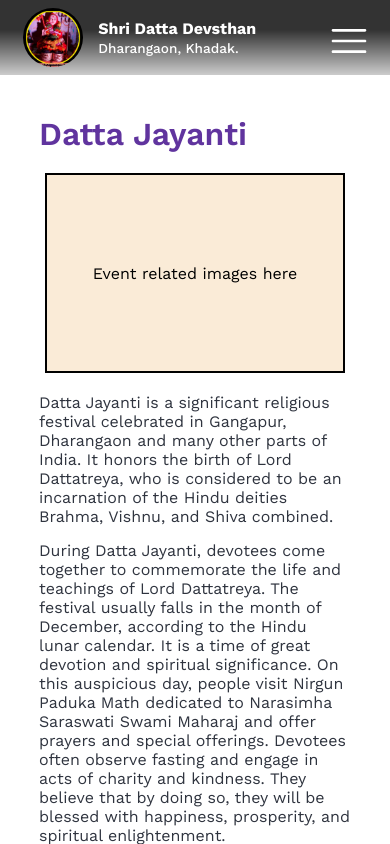
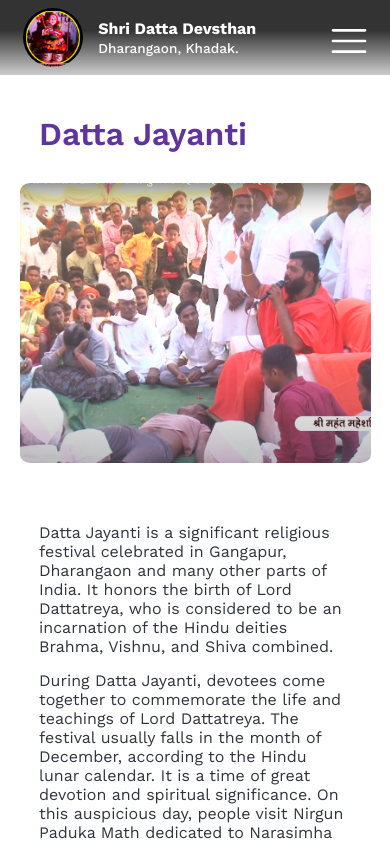
Before and after one commit to Girish3002/Project, a React (Vite) app: page /events in a window 390 px wide. Shown: the top 844 px of the page. Built offline with nearby package versions, Linux system fonts and the light colour scheme.

Commit message:
Media added

```diff
--- a/src/components/eventpagedata.jsx
+++ b/src/components/eventpagedata.jsx
@@ -2,12 +2,17 @@
 // import ParayanImg from "../assets/dtm9.jpg";
 // import PalkhiSolah from "../assets/dtm2.jpg";
 // import GuruPurnimaImg from "../assets/mgm1.jpg";
+import DattaJayantiImg from "../assets/Mgmf1.png";
+import GuruPurnima from "../assets/annadan2.jpeg";
+import ParayanImg from "../assets/parayan8.jpg";
+import Palkhisohala from "../assets/parayan8.jpg";
 
 const eventspageData = [
   {
     id: 1,
     // image: DattaJayantiImg,
     title: "Datta Jayanti",
+    image: DattaJayantiImg,
     description: [
       [
         "Datta Jayanti is a significant religious festival celebrated in Gangapur, Dharangaon and many other parts of India. It honors the birth of Lord Dattatreya, who is considered to be an incarnation of the Hindu deities Brahma, Vishnu, and Shiva combined.",
@@ -24,6 +29,7 @@ const eventspageData = [
     id: 2,
     // image: GuruPurnimaImg,
     title: "Guru Purnima",
+    image: GuruPurnima,
     description: [
       [
         "Guru Purnima is a special festival celebrated in Datta Devsthan and various parts of India to honor and express gratitude towards spiritual teachers or Gurus. It is observed on the full moon day in the month of Ashadha (June or July) as per the Hindu lunar calendar.",
@@ -42,6 +48,7 @@ const eventspageData = [
     id: 3,
     // image: ParayanImg,
     title: "Parayan Saptah",
+    image: ParayanImg,
     description: [
       [
         "Parayan Saptah is a week-long religious event that takes place in Gangapur, Dharangaon and other parts of India. It is dedicated to the recitation and study of sacred scriptures, particularly the Gurucharitra Granth, which narrates the life and teachings of Shri Narasimha Saraswati Swami Maharaj.",
--- a/src/components/pages/EventsPage/EventsPage.css
+++ b/src/components/pages/EventsPage/EventsPage.css
@@ -15,12 +15,13 @@
 
     display: flex;
     justify-content: space-between;
+    gap: 40px;
     /* width: 100vw; */
 
 }
 .events-page-description-left{
 
-    width: 70%;
+    width: 60%;
 }
 .events-page-description-left p{
     font-size: 1rem;
@@ -34,23 +35,27 @@ padding-bottom: 15px;
 }
 .events-page-description-right{
 
-    width: 30%;
+    width: 40%;
 }
 .events-page-description-right {
     display: flex;
     align-items: start;
+    margin-top: 10px;
     justify-content: center;
 
 }
-.events-page-description-right .sample-image {
-    width: 300px;
-    height: 200px;
-    border: 2px solid black;
-    background-color: antiquewhite;
+.events-page-description-right img{
+    height: 280px;
+   width: 480px;
+    object-fit: cover;
     text-align: center;
     display: flex;
+    justify-content: center;
+    align-items: center;
+    border-radius: 3%;
 
 }
+
 .events-page-description-right .sample-image .blank-image{
     display: flex;
     justify-content: center;
@@ -92,7 +97,18 @@ padding-bottom: 15px;
         width: 100%;
         margin-bottom:20px;
     }
+    .events-page-description-right img{
+        width: 90vw;
+        /* max-height: 280px; */
 
+        object-fit: cover;
+        text-align: center;
+        display: flex;
+        justify-content: center;
+        align-items: center;
+        border-radius: 3%;
+
+    }
 
        /* flex-direction: column;
        align-items: start;
--- a/src/components/pages/EventsPage/EventsPage.jsx
+++ b/src/components/pages/EventsPage/EventsPage.jsx
@@ -3,6 +3,7 @@ import "./EventsPage.css";
 import eventspageData from "../../eventpagedata";
 import { useParams } from "react-router-dom";
 import { useEffect, useRef } from "react";
+import parayanImg from "../../../assets/parayan8.jpg";
 
 const EventsPage = () => {
   const { slideId } = useParams();
@@ -50,11 +51,8 @@ const EventsPage = () => {
                   {/* images to be integrated here */}
 
                   <div className="events-page-description-right">
-                    {/* <img src="" alt="" /> */}
-                    <div className="sample-image">
-                      <div className="blank-image">
-                        <p>Event related images here</p>
-                      </div>
+                    <div className="imagebox">
+                      <img src={element.image} alt="devsthanImg1" />
                     </div>
                   </div>
                 </div>
```
Also changed, not shown: src/assets/Mgmf1.png (added).
